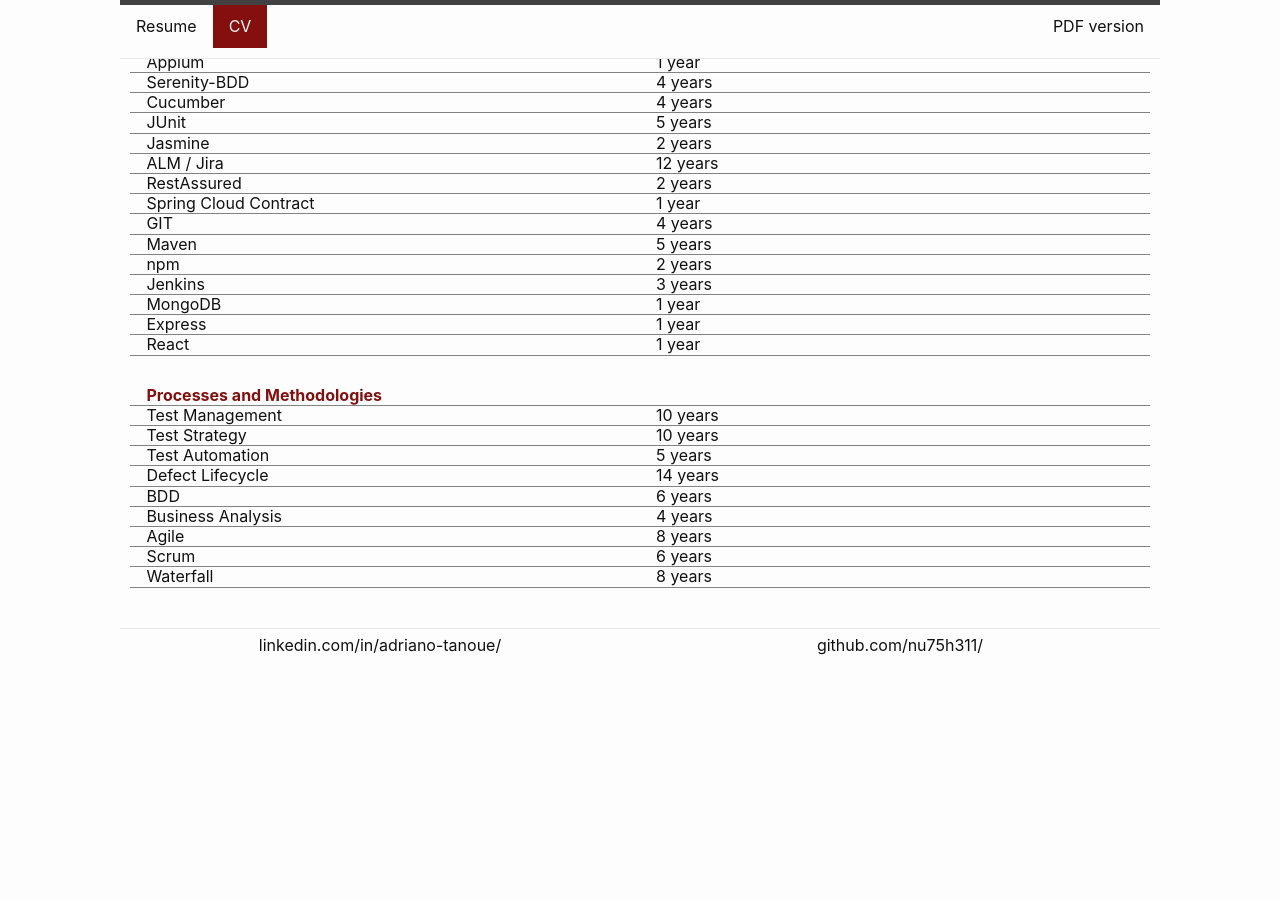
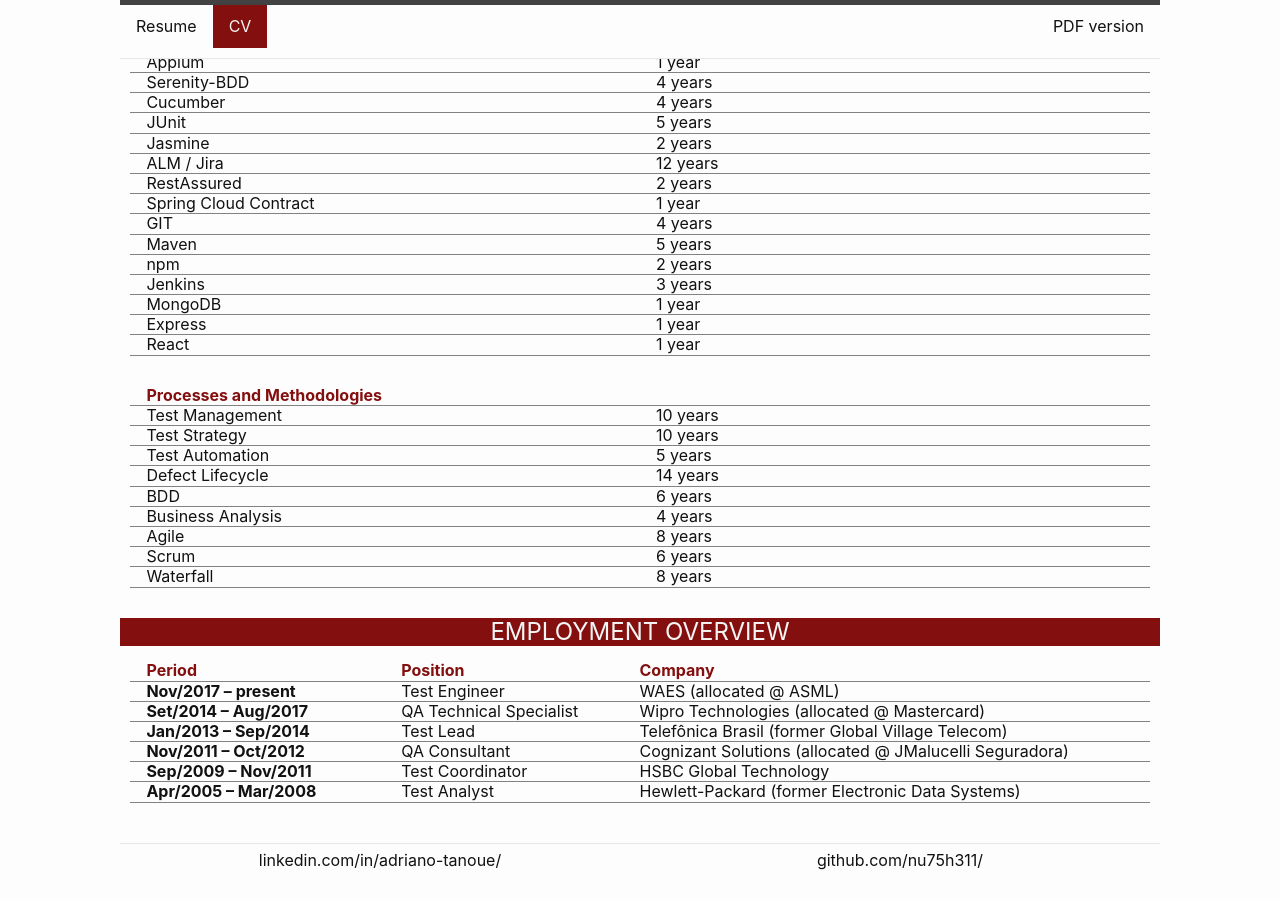
Before and after one commit to nu75h311/nu75h311.github.io, a Jekyll site: the page built from cv.md, in a window 1280 px wide and 900 px high, scrolled down 1486 px. Built offline with Jekyll 4.4.1, drawn with Linux system fonts in a browser that asks for light colours; before the commit the page ends 2171 px from its top, so only the background shows below that.

Commit message:
employment

```diff
--- a/_data/experience.json
+++ b/_data/experience.json
@@ -3,7 +3,7 @@
         {
             "role": "Test Engineer",
             "company": "WAES (allocated @ ASML)",
-            "period": "2017 – present",
+            "period": "Nov/2017 – present",
             "achievements": [
                 "Implemented the test strategy for multiple teams, defining the functional level test automation framework.",
                 "Shaped the Way of Working for quality in the team (from defining requirements for Behavior Driven Development to producing automated documentation).",
@@ -13,18 +13,18 @@
         {
             "role": "QA Technical Specialist",
             "company": "Wipro Technologies (allocated @ Mastercard)",
-            "period": "2014 – 2017",
+            "period": "Set/2014 – Aug/2017",
             "achievements": [
                 "Spearheaded manual-to-automation transition of QA Team.",
                 "Led QA in newly formed Technical Specialists Team.",
                 "Created the first ever Quality Assurance upscale training to help a team with various levels of experience to scale up multiple degrees in short time.",
-                "Delivered a workshop to make development teams across the company more quality oriented and cross functional."
+                "Delivered workshops to make development teams across the company more quality oriented and cross functional."
             ]
         },
         {
             "role": "Test Lead",
             "company": "Telefônica Brasil (former Global Village Telecom)",
-            "period": "2013 – 2014",
+            "period": "Jan/2013 – Sep/2014",
             "achievements": [
                 "Created and standardized a tool to generate test execution daily reports for all active projects.",
                 "Led the definition of a Quality Assurance framework for testing teams.",
@@ -34,7 +34,7 @@
         {
             "role": "QA Consultant",
             "company": "Cognizant Solutions (allocated @ JMalucelli Seguradora)",
-            "period": "2011 - 2012",
+            "period": "Nov/2011 – Oct/2012",
             "achievements": [
                 "Built the QA process of the client company from ground up, with no ALM tools.",
                 "Nominated by Travelers consultants to in interchanging roles between QA and project manager whenever required."
@@ -43,7 +43,7 @@
         {
             "role": "Test Coordinator",
             "company": "HSBC Global Technology",
-            "period": "2009 - 2011",
+            "period": "Sep/2009 – Nov/2011",
             "achievements": [
                 "HSBC RISE awarded for efforts in mentoring new team members.",
                 "Orchestrated multi-functional, internationally scattered teams in developing Test Plans, Test Strategies and Test Execution for several projects."
@@ -52,7 +52,7 @@
         {
             "role": "Test Analyst",
             "company": "Hewlett-Packard (former Electronic Data Systems)",
-            "period": "2005 – 2008",
+            "period": "Apr/2005 – Mar/2008",
             "achievements": []
         }
     ]
--- /dev/null
+++ b/_data/projects.json
@@ -0,0 +1,32 @@
+[
+    {
+        "role": "Quality Assurance Technical Specialist",
+        "name": "Wipro – Tech Specialists Initiative",
+        "period": "Apr/2016 – Aug/2017",
+        "summary": [
+            "I am part of a selected group of professionals who are considered to be the most knowledgeable about their respective area (e.g. Software Development, Project Management and, in my case, Quality Assurance) inside Wipro’s Mastercard account.",
+            "This team was put together with the intent of identifying any areas of process improvement or knowledge gaps within the whole account, then come up with a plan for upscaling overall quality of client delivery. The action plans can range from providing coaching and training to side projects of applications that automate repetitive managerial tasks."
+        ],
+        "situation": [
+            "The first year focused on a survey to be answered by all employees in the Wipro-Mastercard account that pointed any pain points and area of improvements based on the participants’ role in their projects. In 2017 the focus has been on the creation of an online tool to help control overtime hours for the employees working from home. The Tech Specialists team currently has 6 members."
+        ],
+        "task": [
+            "My role in this initiative is make sure that not only Testers have a good understanding of Software Quality Assurance processes and methods, but also have Team Leads and Developers aware of the importance and dependencies of QA as a whole (big picture).",
+            "In the more recent overtime control app project, I have assumed the role of a Business Analyst, making sure the understanding of what is required of the system to be and what will actually be delivered are beautifully matching."
+        ],
+        "activities": [
+            "Conducted weekly meetings with all Testers to check their technical needs.",
+            "Provided coaching and trainings on Test Design Techniques, Testing Frameworks for Agile and Test Best Practices and Mindset.",
+            "Interviewed candidates for Testing roles at Wipro.",
+            "Created a tool to assess (Test and Dev) candidates competency in a quantitative manner.",
+            "Coached a backup Tech Specialist for QA.",
+            "Put together documentation on environment configuration for Test Automation directed to non-developers, so Testers could start practicing automation on their own or at home."
+        ],
+        "results": [
+            "Suggestions provided to the Testing Team brought performance and overall quality improvement in delivery and satisfaction from both clients and Wipro Testers.",
+            "The transition from Manual Tester to Automated Test Engineer transition of the Testing Team was smoother due to my efforts in recognizing that their biggest difficulty was not coding languages, but all the necessary setups that come with it.",
+            "Greatly reduction of time spent on hiring new employees with the competency assessment tool."
+        ],
+        "technologies": "Java, Eclipse, Maven, Selenium, JBehave, JUnit, Rally (ALM)."
+    }
+]
--- /dev/null
+++ b/_includes/cv-employment.html
@@ -0,0 +1,19 @@
+{% assign jobs = site.data.experience.jobs %}
+
+<div>
+    <h3 class="section-title">EMPLOYMENT OVERVIEW</h3>
+    <table class="r-25-75-columns-table">
+        <tr>
+            <th>Period</th>
+            <th>Position</th>
+            <th>Company</th>
+        </tr>
+        {% for job in jobs %}
+            <tr>
+                <td>{{ job.period }}</td>
+                <td>{{ job.role }}</td>
+                <td>{{ job.company }}</td>
+            </tr>
+        {% endfor %}
+    </table>
+</div>
--- a/_layouts/cv.html
+++ b/_layouts/cv.html
@@ -6,4 +6,5 @@ layout: default
     {%- include cv-general.html -%}
     {%- include cv-background.html -%}
     {%- include cv-knowledge.html -%}
+    {%- include cv-employment.html -%}
 </div>
```
